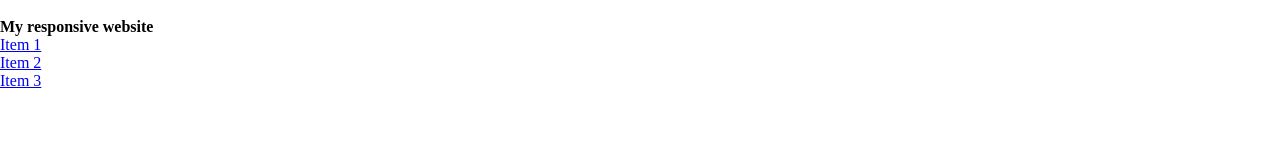
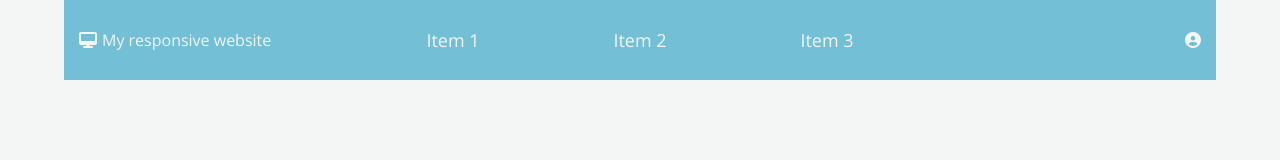
Before and after one commit to victorbalbuena/ResponsiveWebsite, a plain HTML site: page index.html in a window 1280 px wide. Drawn offline with nearby package versions, Linux system fonts and the light colour scheme.

Commit message:
First styles for the navegation bar

```diff
--- a/index.html
+++ b/index.html
@@ -4,21 +4,34 @@
     <meta charset="UTF-8" />
     <meta name="viewport" content="width=device-width, initial-scale=1.0" />
     <link rel="stylesheet" href="./styles/main.css" />
+    <link rel="preconnect" href="https://fonts.gstatic.com" />
+    <link
+      href="https://fonts.googleapis.com/css2?family=Open+Sans:wght@300&display=swap"
+      rel="stylesheet"
+    />
+    <script
+      src="https://kit.fontawesome.com/eac18a1b4d.js"
+      crossorigin="anonymous"
+    ></script>
     <title>A Responsive Website</title>
   </head>
   <body>
     <header>
       <div class="logo-container">
-        <img src="" alt="" />
+        <!-- <img src="" alt="logo" /> -->
+        <i class="fas fa-desktop"></i>
         <h4 class="logo">My responsive website</h4>
       </div>
       <nav>
         <ul class="nav-links">
-          <li><a href="#">Item 1</a></li>
-          <li><a href="#">Item 2</a></li>
-          <li><a href="#">Item 3</a></li>
+          <li><a class="nav-link" href="#">Item 1</a></li>
+          <li><a class="nav-link" href="#">Item 2</a></li>
+          <li><a class="nav-link" href="#">Item 3</a></li>
         </ul>
       </nav>
+      <div class="user">
+        <i class="fas fa-user-circle"></i>
+      </div>
     </header>
   </body>
 </html>
--- a/styles/main.css
+++ b/styles/main.css
@@ -1,5 +1,50 @@
 * {
-  margin: 0;
-  padding: 0;
-  box-sizing: 0;
+  margin: 0px;
+  padding: 0px;
+  box-sizing: border-box;
 }
+body {
+  font-family: "Open Sans", sans-serif;
+  background: #f4f5f5;
+}
+header {
+  display: flex;
+  width: 90%;
+  height: 10vh;
+  margin: auto;
+  align-items: center;
+
+  background: #72bfd6;
+  padding: 15px;
+}
+.logo-container,
+.nav-links,
+.user {
+  display: flex;
+}
+.logo-container {
+  flex: 1;
+  align-items: center;
+  color: #f4f5f5;
+}
+.logo {
+  font-weight: 400;
+  margin: 5px;
+}
+nav {
+  flex: 2;
+}
+.nav-links {
+  justify-content: space-around;
+  list-style: none;
+}
+.nav-link {
+  color: #f4f5f5;
+  font-size: 18px;
+  text-decoration: none;
+}
+.user {
+  flex: 1;
+  justify-content: flex-end;
+  color: #f4f5f5;
+}
```
